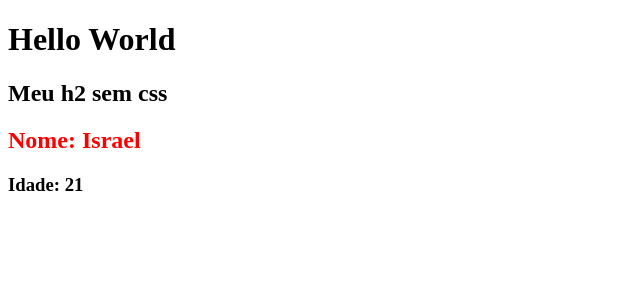
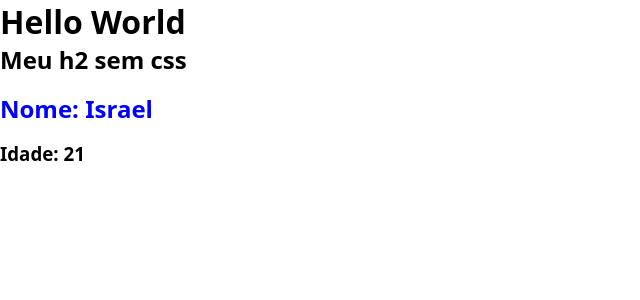
Before and after one commit to israelsilva282/Study-Angular, an Angular app: page / in a window 1280 px wide. Shown: the top 300 px of the page, without its empty margins (0-640 px from the left). Built offline with nearby package versions, Linux system fonts and the light colour scheme.

Commit message:
Adicionando estilos css

```diff
--- a/src/app/components/first-component/first-component.component.css
+++ b/src/app/components/first-component/first-component.component.css
@@ -1,3 +1,8 @@
 h2 {
   color: red;
 }
+
+.nameSection {
+  color: blue;
+  margin: 16px 0;
+}
--- a/src/app/components/first-component/first-component.component.html
+++ b/src/app/components/first-component/first-component.component.html
@@ -1,2 +1,2 @@
-<h2>Nome: {{ name }}</h2>
+<h2 class="nameSection">Nome: {{ name }}</h2>
 <h3>Idade: {{ age }}</h3>
--- a/src/styles.css
+++ b/src/styles.css
@@ -1 +1,6 @@
-/* You can add global styles to this file, and also import other style files */
+* {
+  margin: 0;
+  padding: 0;
+  font-family: system-ui, -apple-system, BlinkMacSystemFont, "Segoe UI", Roboto,
+    Oxygen, Ubuntu, Cantarell, "Open Sans", "Helvetica Neue", sans-serif;
+}
```
